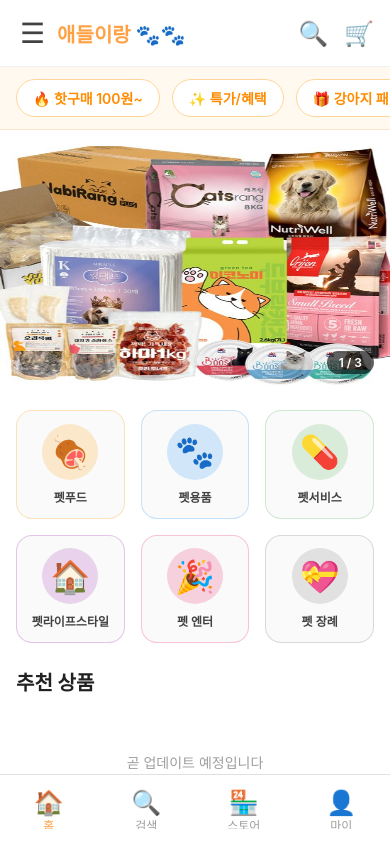
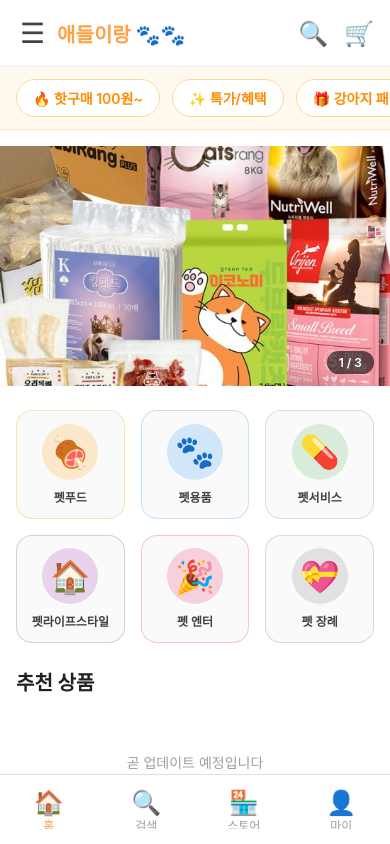
Before and after one commit to SH-Company1/NSW-Pet-Platform, a React Native app: screen /Home in a window 390 px wide. Built offline with nearby package versions, Linux system fonts and the light colour scheme.

Commit message:
desktop fix

```diff
--- a/screens/HomeScreen.tsx
+++ b/screens/HomeScreen.tsx
@@ -92,6 +92,7 @@
 
         {/* Horizontal Scrollable Banner Section */}
         <View style={styles.bannerSection}>
+          <View style={styles.bannerContainer}>
             <ScrollView
               horizontal
               pagingEnabled
@@ -107,11 +108,11 @@
               scrollEventThrottle={200}
             >
               {banners.map((banner) => (
-              <View key={banner.id} style={[styles.bannerSlide, { width }]}>
+                <View key={banner.id} style={[styles.bannerSlide, { width: containerWidth }]}>
                   <Image
                     source={banner.image}
                     style={styles.bannerImage}
-                  resizeMode="stretch"
+                    resizeMode="cover"
                   />
                 </View>
               ))}
@@ -121,6 +122,7 @@
               <Text style={styles.bannerIndicatorText}>
                 {currentBannerIndex + 1} / {banners.length}
               </Text>
+            </View>
           </View>
         </View>
 
@@ -230,13 +232,20 @@
   bannerSection: {
     marginTop: 16,
     marginBottom: 16,
+    alignItems: 'center',
+  },
+  bannerContainer: {
+    width: containerWidth,
+    maxWidth: '100%',
     position: 'relative',
+    overflow: 'hidden',
   },
   bannerSlide: {
-    width: width,
+    alignItems: 'center',
+    justifyContent: 'center',
   },
   bannerImage: {
-    width: width,
+    width: containerWidth,
     height: 240,
   },
   bannerIndicator: {
```
Lines whose indentation alone changed are shown as unchanged.
